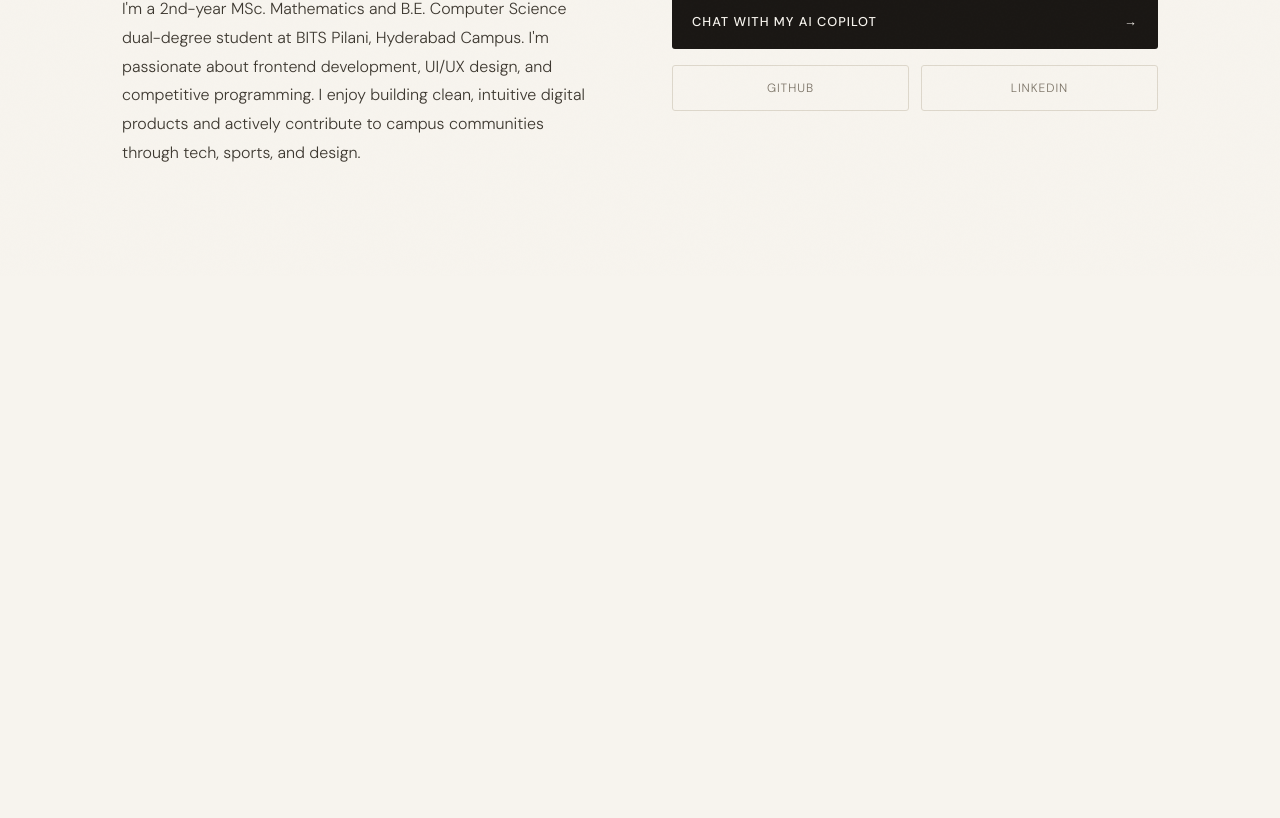
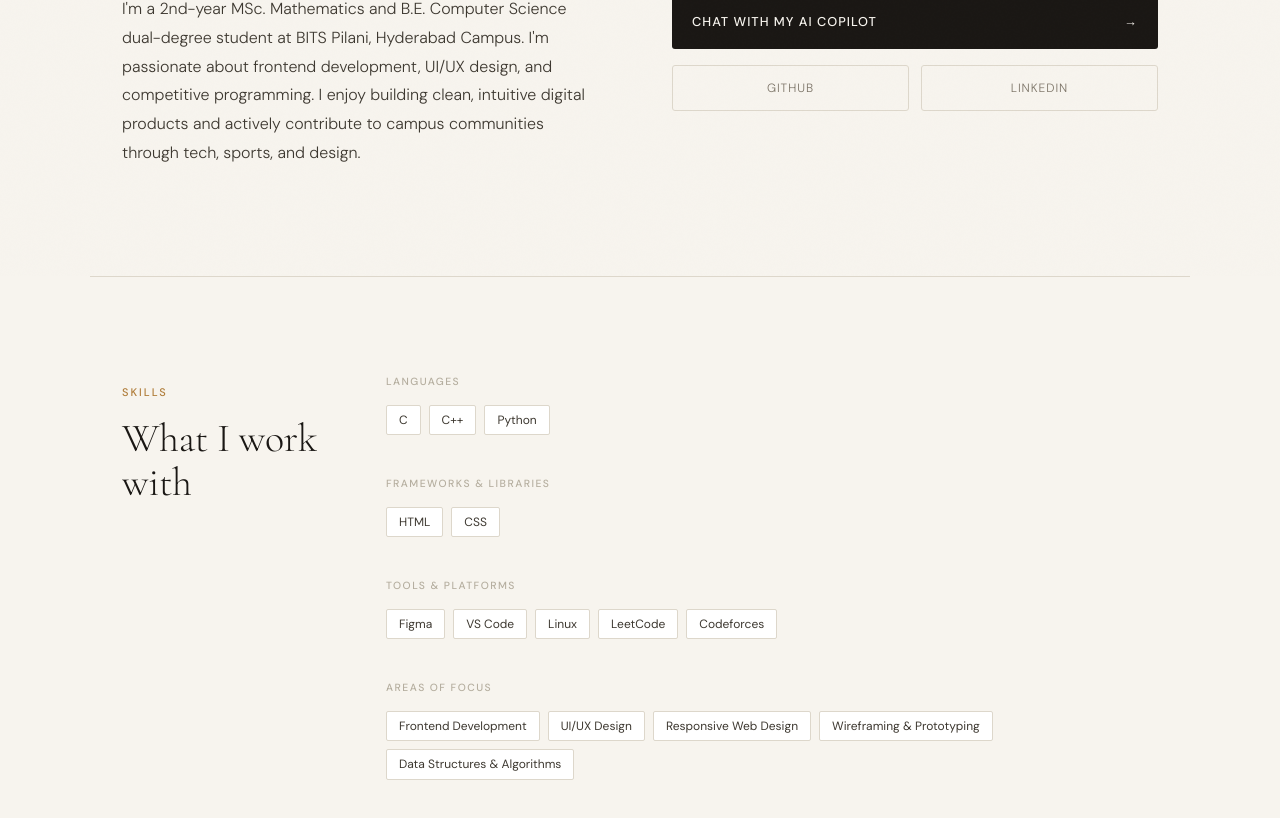
Before and after one commit to mohbhargava04/AI-Portfolio, a Next.js app: page / in a window 1280 px wide. Shown: the part 524-1342 px from the top of the page. Before the commit the page ends 800 px from the top, so only its background shows below. Built offline with nearby package versions, Linux system fonts and the light colour scheme.

Commit message:
feat: add skills section

```diff
--- a/src/app/page.tsx
+++ b/src/app/page.tsx
@@ -1,11 +1,13 @@
 import Navbar from "@/components/ui/Navbar";
 import HeroSection from "@/components/sections/HeroSection";
+import SkillsSection from "@/components/sections/SkillsSection";
 
 export default function Home() {
   return (
     <main>
       <Navbar />
       <HeroSection />
+      <SkillsSection />
     </main>
   );
 }
--- /dev/null
+++ b/src/components/sections/SkillsSection.tsx
@@ -0,0 +1,40 @@
+"use client";
+import { portfolioData } from "@/data/portfolio";
+
+export default function SkillsSection() {
+  const { skills } = portfolioData;
+
+  const groups = [
+    { label: "Languages", items: skills.languages },
+    { label: "Frameworks & Libraries", items: skills.frameworks },
+    { label: "Tools & Platforms", items: skills.tools },
+    { label: "Areas of Focus", items: skills.areas },
+  ];
+
+  return (
+    <section id="skills" style={{ maxWidth: "1100px", margin: "0 auto", padding: "6rem 2rem", borderTop: "1px solid var(--border)" }}>
+      <div style={{ display: "grid", gridTemplateColumns: "200px 1fr", gap: "4rem", alignItems: "start" }}>
+        <div style={{ paddingTop: "0.25rem" }}>
+          <span className="section-label">Skills</span>
+          <h2 style={{ fontFamily: "var(--font-display)", fontSize: "2.5rem", fontWeight: 300, lineHeight: 1.1, marginTop: "0.75rem", color: "var(--ink)" }}>
+            What I work with
+          </h2>
+        </div>
+        <div style={{ display: "flex", flexDirection: "column", gap: "2.5rem" }}>
+          {groups.map((group) => (
+            <div key={group.label}>
+              <div style={{ fontFamily: "var(--font-body)", fontSize: "0.65rem", fontWeight: 500, letterSpacing: "0.14em", textTransform: "uppercase", color: "var(--ink-faint)", marginBottom: "0.875rem" }}>
+                {group.label}
+              </div>
+              <div style={{ display: "flex", flexWrap: "wrap", gap: "0.5rem" }}>
+                {group.items.map((item) => (
+                  <span key={item} className="skill-pill">{item}</span>
+                ))}
+              </div>
+            </div>
+          ))}
+        </div>
+      </div>
+    </section>
+  );
+}
```
